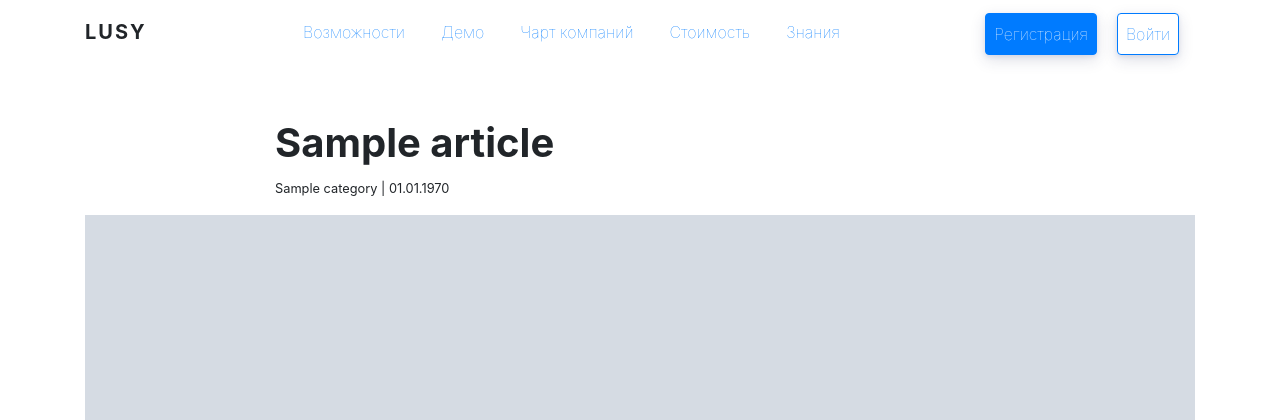
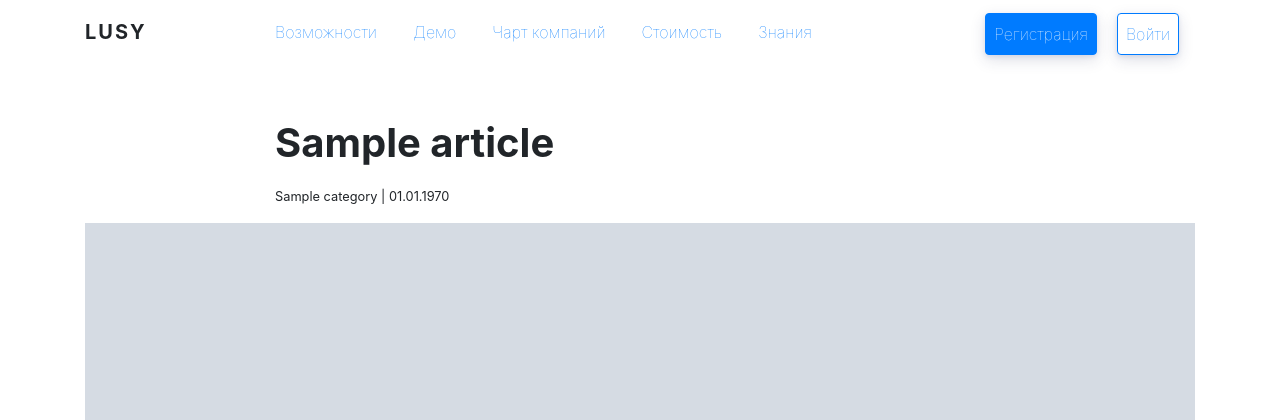
Before and after one commit to lusyio/lusypublic, a PHP site: template app/views/blog/article.php in a window 1280 px wide. Shown: the top 420 px of the page. Run offline with PHP 8.4, Linux system fonts and the light colour scheme; the template is opened without the code that fills it: most values are stand-ins (such as "Sample title", 1, 10 or a date in 2020); grey boxes marked "Sample" are stand-in pictures; data that the repository does not hold is empty; some libraries are stand-ins or nearby versions.

Commit message:
Верстка nav

```diff
--- a/app/views/blog/article.php
+++ b/app/views/blog/article.php
@@ -1,7 +1,7 @@
 <div class="container article-text">
     <div class="row">
         <div class="col-sm-8 offset-sm-2">
-            <h1 class="font-weight-bold mt-5"><?= $article['article_name']; ?></h1>
+            <h1 class="font-weight-bold mt-5 mb-3"><?= $article['article_name']; ?></h1>
             <small><?= $article['category']; ?> | <?= date('d.m.Y', $article['publish_date']); ?></small>
         </div>
     </div>
--- a/app/views/layouts/default.php
+++ b/app/views/layouts/default.php
@@ -30,7 +30,7 @@
                     <div class="collapse navbar-collapse" id="navbarSupportedContent">
                         <ul class="navbar-nav mr-auto">
                             <li class="nav-item active">
-                                <a class="nav-link" href="/<?= $this->route['language']; ?>/possibilities/">Возможности</a>
+                                <a class="nav-link firstNav" href="/<?= $this->route['language']; ?>/possibilities/">Возможности</a>
                             </li>
                             <li class="nav-item">
                                 <a class="nav-link" href="/<?= $this->route['language']; ?>/#">Демо</a>
--- a/public/css/custom.css
+++ b/public/css/custom.css
@@ -402,3 +402,10 @@ pricing-content{
 .blog-link:hover{
     background-color: #cbddfd;
 }
+
+@media (min-width: 768px) {
+    .firstNav {
+        margin-left: 0px !important;
+        padding-left: 0px !important;
+    }
+}
```
